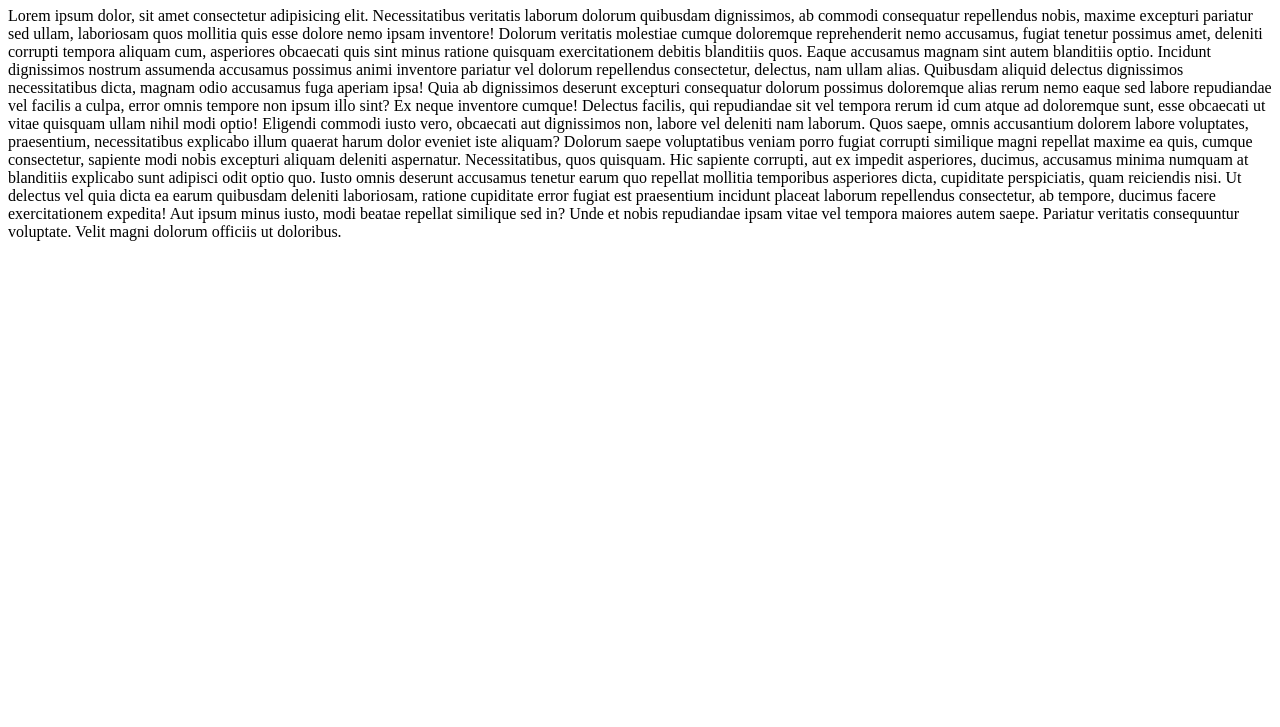
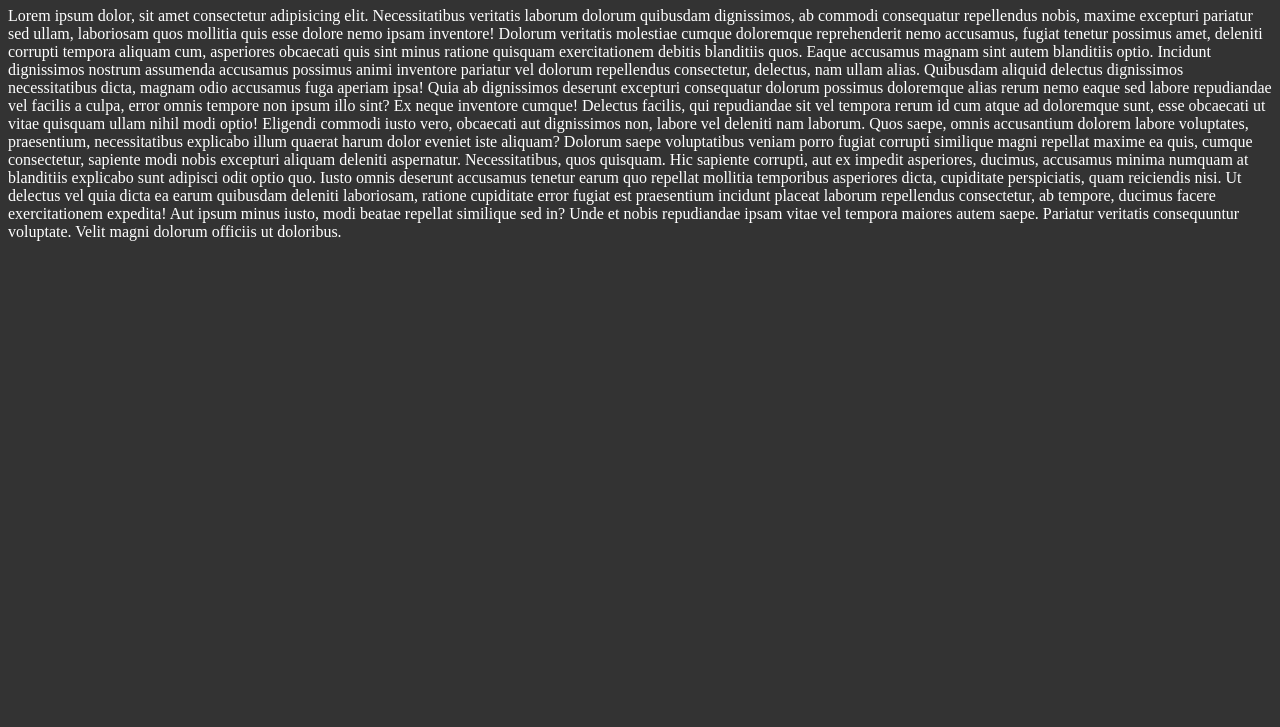
Before and after one commit to lfdos542/website-ghpages, a website: page index.html in a window 1280 px wide. Shown: the part 73-800 px from the top of the page. Drawn offline with Linux system fonts and the light colour scheme.

Commit message:
css and js added

```diff
--- /dev/null
+++ b/js/main.js
@@ -0,0 +1 @@
+console.log("Working!!!!")
--- /dev/null
+++ b/styles/main.css
@@ -0,0 +1,4 @@
+body {
+    background-color: #333;
+    color: white;
+}
```
Also changed, not shown: index.html (+3 -0 lines).
